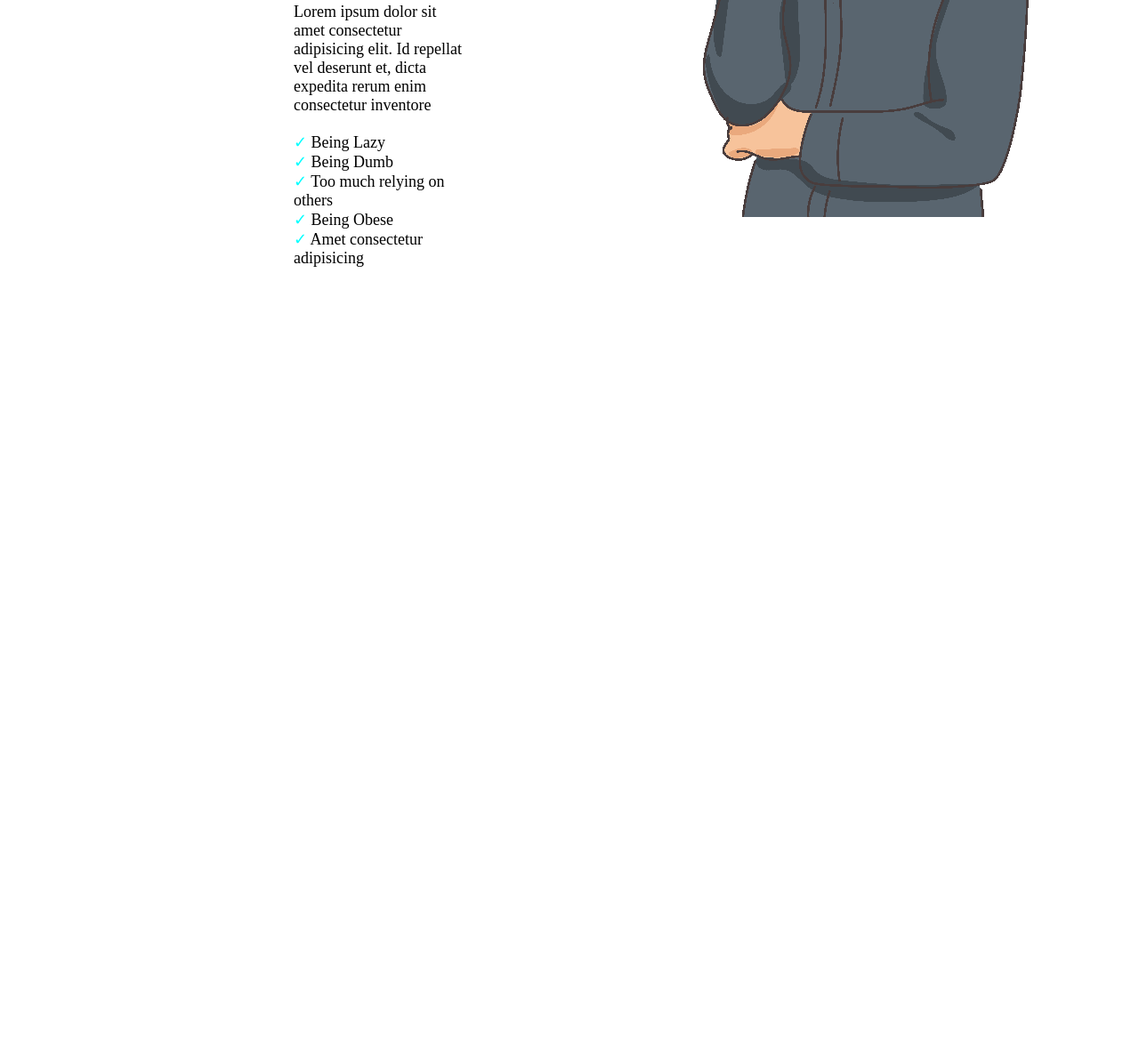
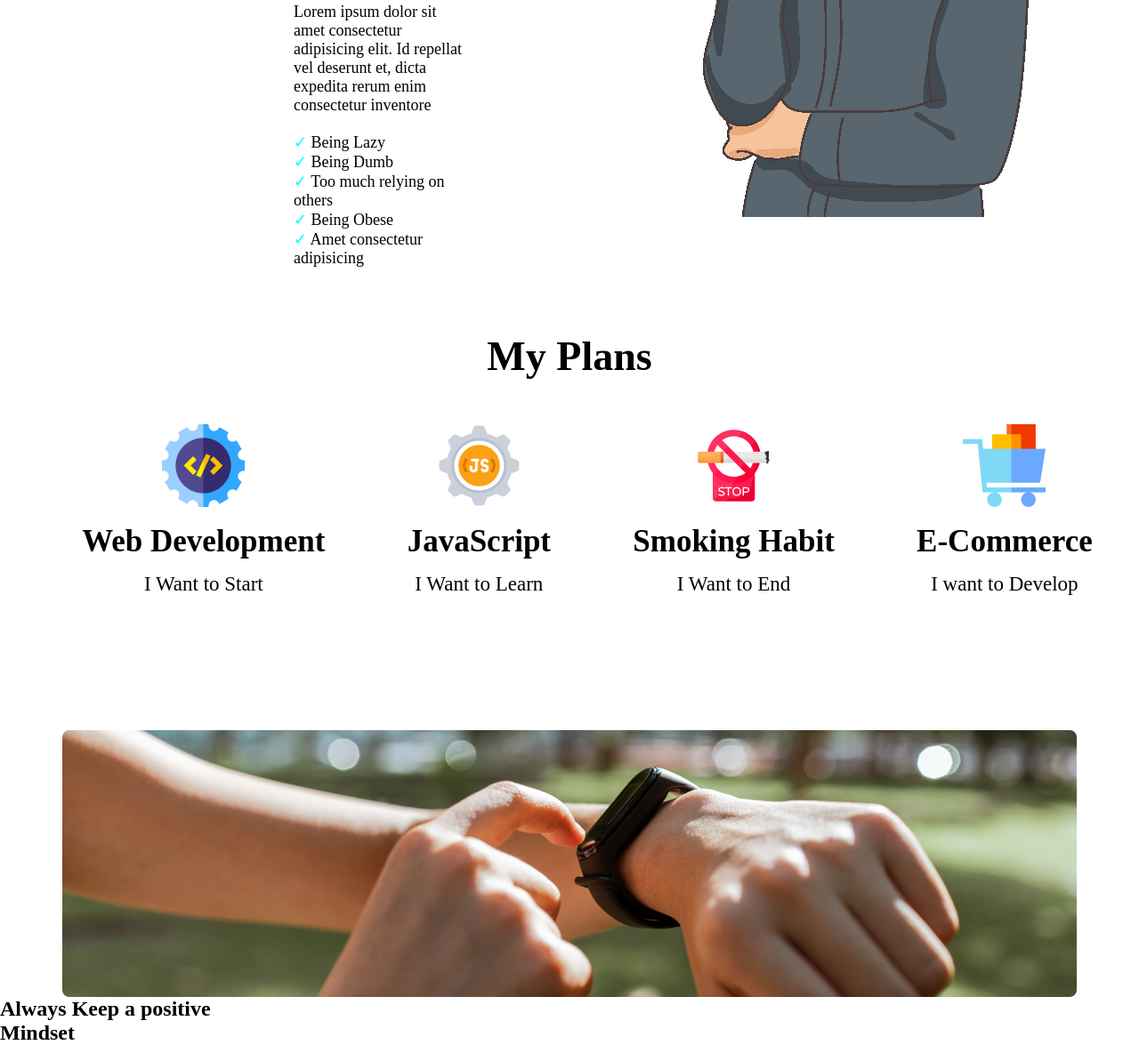
Before and after one commit to tawfiq001/-New-Year-Assignment, a plain HTML site: page index.html in a window 1280 px wide. Shown: the part 2170-3345 px from the top of the page at 89% size. Before the commit the page ends 2471 px from the top, so only its background shows below. Drawn offline with Linux system fonts and the light colour scheme.

Commit message:
Plan Section Added

```diff
--- a/index.html
+++ b/index.html
@@ -51,6 +51,41 @@
                 <img class="Reason_boy-Width" src="images/disappointment.png" alt="Boy Disappointment Image">
             </div>
     </Section>
+    <main>
+        <div class="Main_Plan">
+            <h2 class="Main_plan_Title">
+                    My Plans
+            </h2>
+                <div class="Main_plan_list">
+                    <ul>
+                        <li><img src="images/icons/web.png" alt="Web Development"></li>
+                        <li class="Title_of_img">Web Development</li>
+                        <li class="Des_of_img">I Want to Start</li>
+                    </ul>
+                    <ul>
+                        <li><img src="images/icons/js.png" alt="Javascript"></li>
+                        <li class="Title_of_img">JavaScript</li>
+                        <li class="Des_of_img">I Want to Learn</li>
+                    </ul>
+                     <ul>
+                        <li><img src="images/icons/smoke.png" alt="Smoking"></li>
+                        <li class="Title_of_img">Smoking Habit</li>
+                        <li class="Des_of_img">I Want to End</li>
+                    </ul>
+                    <ul>
+                        <li><img src="images/icons/ecom.png" alt=""></li>
+                        <li class="Title_of_img"> E-Commerce</li>
+                        <li class="Des_of_img">I want to Develop</li>
+                    </ul>
+                </div>
+
+        </div>
+        <div>
+            <img class="Main_hand_img" src="images/watch.png" alt="Smart Hand-watch in Hand">
+            <h2>Always Keep a positive<br>Mindset</h2>
+        </div>
+
+    </main>
 
 </body>
 </html>
--- a/styles.css
+++ b/styles.css
@@ -65,3 +65,37 @@ body{
     margin-left: 110px;
     margin-top: 80px;
 }
+.Main_plan_list{
+    display: flex;
+    justify-content: space-evenly;
+    /* align-items: center; */
+
+}
+.Main_plan_list ul {
+    text-align: center;
+    list-style: none;
+    justify-content: space-between;
+}
+.Main_plan_Title{
+    margin-top: 130PX;
+    font-size: 46px;
+    font-weight: 800px;
+    margin-bottom: 50px;
+    text-align: center;
+}
+.Title_of_img{
+    margin-top: 15px;
+    font-size: 35px;
+    font-weight: bold;
+}
+.Des_of_img{
+    margin-top: 15px;
+    font-size: 23px;
+    font-weight: lighter;
+}
+.Main_hand_img{
+    display: block;
+    margin-top: 150px;
+    margin-left: auto;
+    margin-right: auto;
+}
```
